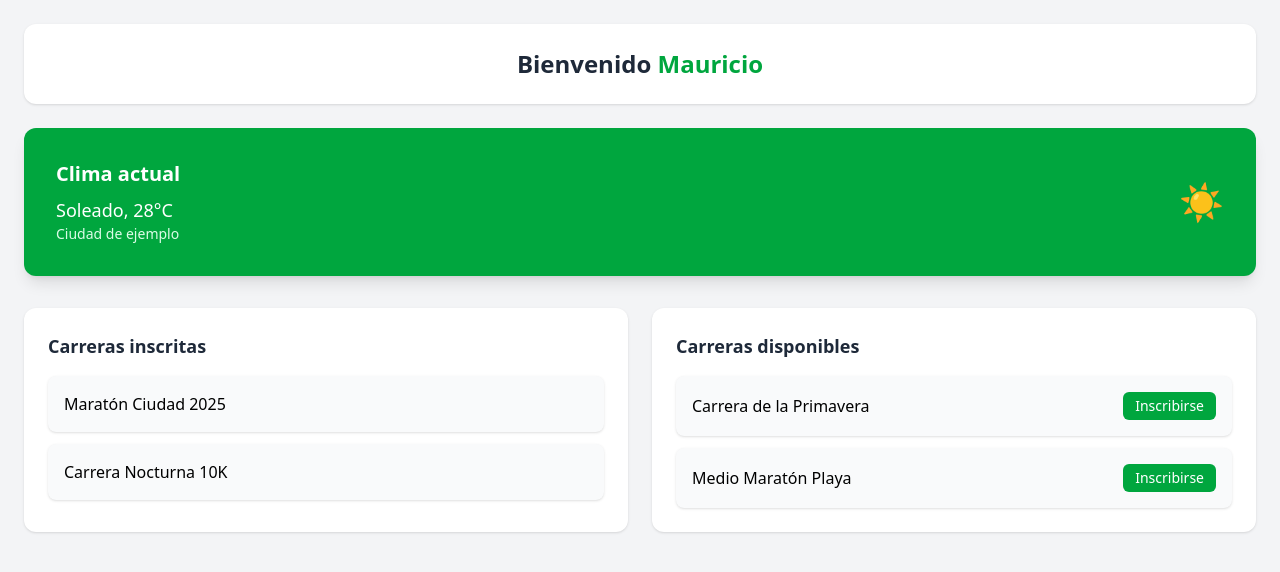
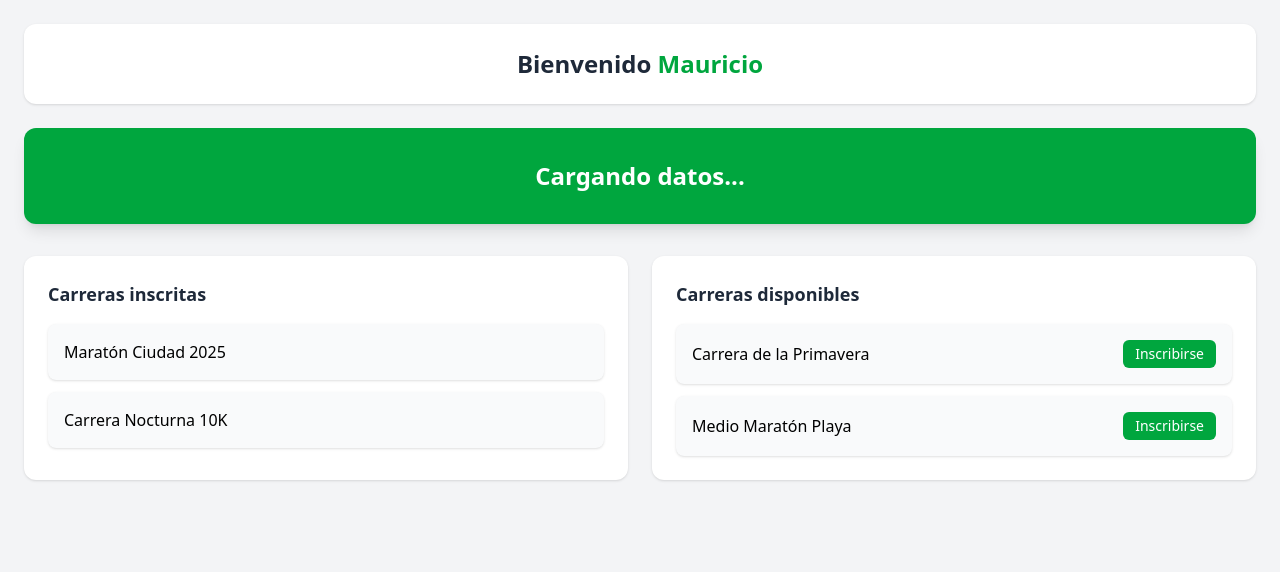
Before and after one commit to MEZLYSO/RunApp_Front, a React (Vite) app in the folder app/: page /home in a window 1280 px wide. Shown: the top 572 px of the page. Built offline with nearby package versions, Linux system fonts and the light colour scheme; no server answers.

Commit message:
Testing Weather Service

```diff
--- a/app/package.json
+++ b/app/package.json
@@ -11,6 +11,7 @@
   },
   "dependencies": {
     "@tailwindcss/vite": "^4.1.11",
+    "@tanstack/react-query": "^5.85.3",
     "react": "^19.1.1",
     "react-dom": "^19.1.1",
     "react-router": "^7.8.0",
--- /dev/null
+++ b/app/src/core/entities/weatherInterface.ts
@@ -0,0 +1,5 @@
+export interface Weather {
+  icon: string
+  temp: string
+  feels: string
+}
--- /dev/null
+++ b/app/src/data/services/weatherServices.ts
@@ -0,0 +1,6 @@
+import type { Weather } from "../../core/entities/weatherInterface"
+
+export async function fetchWeatherByCoord({ lat, lon }: { lat: number, lon: number }): Promise<Weather> {
+  const res = await fetch(`https://wttr.in/${lat},${lon}?format={"icon":"%c","feels":"%C","temp":"%f"}&lang=es`)
+  return res.json()
+}
--- a/app/src/main.tsx
+++ b/app/src/main.tsx
@@ -2,9 +2,14 @@ import { StrictMode } from 'react'
 import { createRoot } from 'react-dom/client'
 import './index.css'
 import App from './app/App.tsx'
+import { QueryClient, QueryClientProvider } from '@tanstack/react-query'
+
+const queryClient = new QueryClient()
 
 createRoot(document.getElementById('root')!).render(
   <StrictMode>
-    <App />
-  </StrictMode>,
+    <QueryClientProvider client={queryClient}>
+      <App />
+    </QueryClientProvider>
+  </StrictMode >,
 )
--- /dev/null
+++ b/app/src/presentation/hooks/useWeather.ts
@@ -0,0 +1,40 @@
+import { useQuery } from "@tanstack/react-query"
+import { fetchWeatherByCoord } from "../../data/services/weatherServices"
+import { useState } from "react"
+
+const useWeather = () => {
+
+  const [latLon, setLatLon] = useState({ lat: 0, lon: 0 })
+  const [enableGeolocation, setEnableGeolocation] = useState(false)
+
+  const setCoord = async () => {
+    if ("geolocation" in navigator) {
+      navigator.geolocation.getCurrentPosition((position) => {
+        setLatLon({
+          lat: position.coords.latitude,
+          lon: position.coords.longitude
+        })
+      })
+      return await fetchWeatherByCoord(latLon)
+    } else {
+      return await fetchWeatherByCoord({ lat: 0, lon: 0 })
+    }
+  }
+
+  const { data, status } = useQuery({
+    queryKey: ['weather'],
+    queryFn: setCoord,
+    refetchInterval: 5000,
+    enabled: latLon.lat !== 0 && latLon.lon !== 0
+
+  })
+
+  return {
+    data,
+    status,
+    latLon,
+    enableGeolocation
+  }
+}
+
+export default useWeather
--- a/app/src/presentation/pages/Home/HomePage.tsx
+++ b/app/src/presentation/pages/Home/HomePage.tsx
@@ -1,21 +1,11 @@
 import { useEffect } from "react";
+import WeatherWidget from "./components/WeatherWidget";
+import useWeather from "../../hooks/useWeather";
 
 function HomePage() {
-  useEffect(() => {
-    if ("geolocation" in navigator) {
-      navigator.geolocation.getCurrentPosition(
-        (position) => {
-          console.log("Latitud:", position.coords.latitude);
-          console.log("Longitud:", position.coords.longitude);
-        },
-        (error) => {
-          console.error("Error al obtener ubicación:", error.message);
-        }
-      );
-    } else {
-      console.error("La geolocalización no está soportada en este navegador.");
-    }
-  }, []);
+
+  const { data, status } = useWeather()
+
 
   return (
     <>
@@ -29,19 +19,7 @@ function HomePage() {
         </header>
 
         {/* <!-- Banner clima --> */}
-        <section className="bg-green-600 text-white rounded-xl shadow-lg p-8 mb-8 flex flex-col md:flex-row items-center justify-between">
-          <div>
-            <h2 className="text-xl font-semibold mb-2">Clima actual</h2>
-            <p className="text-lg">Soleado, 28°C</p>
-            <p className="text-sm text-green-100">Ciudad de ejemplo</p>
-          </div>
-          <div className="mt-4 md:mt-0">
-            {/* <!-- Ícono de clima --> */}
-            <span
-              className="text-4xl"
-            >☀️</span>
-          </div>
-        </section>
+        <WeatherWidget data={data!} status={status} />
 
         {/* <!-- Carreras --> */}
         <section className="grid grid-cols-1 md:grid-cols-2 gap-6">
--- /dev/null
+++ b/app/src/presentation/pages/Home/components/WeatherWidget.tsx
@@ -0,0 +1,35 @@
+import type { Weather } from "../../../../core/entities/weatherInterface"
+
+interface WeatherProps {
+  data: Weather
+  status: string
+}
+
+function WeatherWidget({ data, status }: WeatherProps) {
+
+  return (
+    <section className="bg-green-600 text-white rounded-xl shadow-lg p-8 mb-8 flex justify-center items-center">
+      {status === "success" ? (
+        <div>
+          <div className="grid grid-cols-2 max-w-100">
+            <div>
+              <h2 className="text-lg font-semibold mb-2">Clima actual</h2>
+              <p className="text-4xl font-bold">{data.temp}</p>
+              <p className="text-[15px] text-green-100">{data.feels}</p>
+            </div>
+            <div className="flex justify-center items-center">
+              <span
+                className="text-8xl text-center"
+              >{data.icon}</span>
+            </div>
+          </div>
+        </div>) : (
+        <p
+          className="text-2xl font-bold">Cargando datos...</p>
+      )
+      }
+    </section >
+  )
+}
+
+export default WeatherWidget
```
Also changed, not shown: app/src/presentation/hooks/useForm.ts (renamed from app/src/presentation/hooks/useForm.tsx), 1 other file (tests, documents, lock files or other folders).
